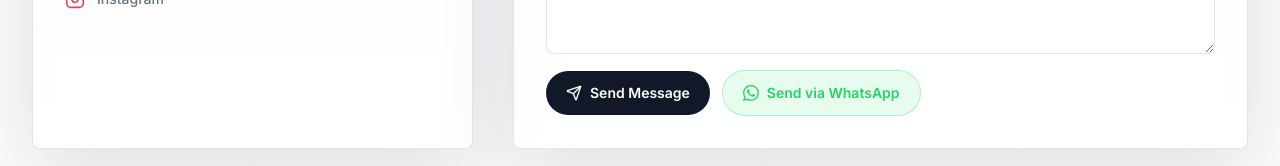
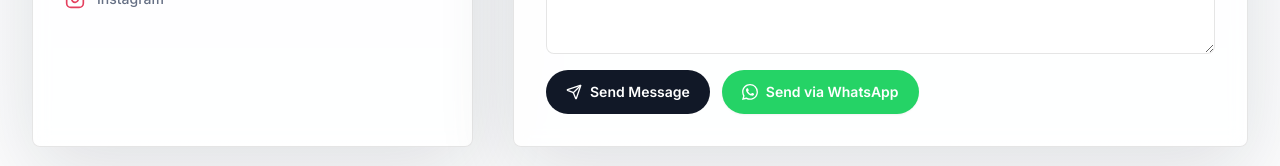
Before and after one commit to ahamadarman986-max/ArmanBlog, a Next.js app: page /contact in a window 1280 px wide. Shown: the part 701-867 px from the top of the page. Built offline with nearby package versions, Linux system fonts and the light colour scheme; no server answers; a web font is replaced by a local one.

Commit message:
Update Send via WhatsApp button to solid brand green styling

```diff
--- a/components/shared/contact-form.tsx
+++ b/components/shared/contact-form.tsx
@@ -103,7 +103,7 @@ export function ContactForm({ defaultProjectType = "" }: { defaultProjectType?:
         <button
           type="button"
           onClick={handleWhatsAppShare}
-          className="focus-ring inline-flex w-fit items-center gap-2 rounded-full border border-[#25D366]/30 bg-[#25D366]/10 px-5 py-3 text-sm font-semibold text-[#25D366] transition hover:bg-[#25D366]/20"
+          className="focus-ring inline-flex w-fit items-center gap-2 rounded-full bg-[#25D366] px-5 py-3 text-sm font-semibold text-white transition hover:bg-[#20ba5a] active:scale-95 shadow-sm hover:shadow-md"
         >
           <svg className="h-4 w-4 fill-current" viewBox="0 0 24 24" xmlns="http://www.w3.org/2000/svg">
             <path d="M17.472 14.382c-.297-.149-1.758-.867-2.03-.967-.273-.099-.471-.148-.67.15-.197.297-.767.966-.94 1.164-.173.199-.347.223-.644.075-.297-.15-1.255-.463-2.39-1.475-.883-.788-1.48-1.761-1.653-2.059-.173-.297-.018-.458.13-.606.134-.133.298-.347.446-.52.149-.174.198-.298.298-.497.099-.198.05-.371-.025-.52-.075-.149-.669-1.612-.916-2.207-.242-.579-.487-.5-.669-.51-.173-.008-.371-.01-.57-.01-.198 0-.52.074-.792.372-.272.297-1.04 1.016-1.04 2.479 0 1.462 1.065 2.875 1.213 3.074.149.198 2.096 3.2 5.077 4.487.709.306 1.262.489 1.694.625.712.227 1.36.195 1.871.118.571-.085 1.758-.719 2.006-1.413.248-.694.248-1.289.173-1.413-.074-.124-.272-.198-.57-.347m-5.421 7.403h-.004a9.87 9.87 0 01-5.031-1.378l-.361-.214-3.741.982.998-3.648-.235-.374a9.86 9.86 0 01-1.51-5.26c.001-5.45 4.436-9.884 9.888-9.884 2.64 0 5.122 1.03 6.988 2.898a9.825 9.825 0 012.893 6.994c-.003 5.45-4.437 9.884-9.885 9.884m8.413-18.297A11.815 11.815 0 0012.05 0C5.495 0 .16 5.335.157 11.892c0 2.096.547 4.142 1.588 5.945L0 24l6.335-1.662c1.746.953 3.71 1.458 5.704 1.459h.005c6.554 0 11.89-5.335 11.893-11.893a11.821 11.821 0 00-3.48-8.413" />
```
